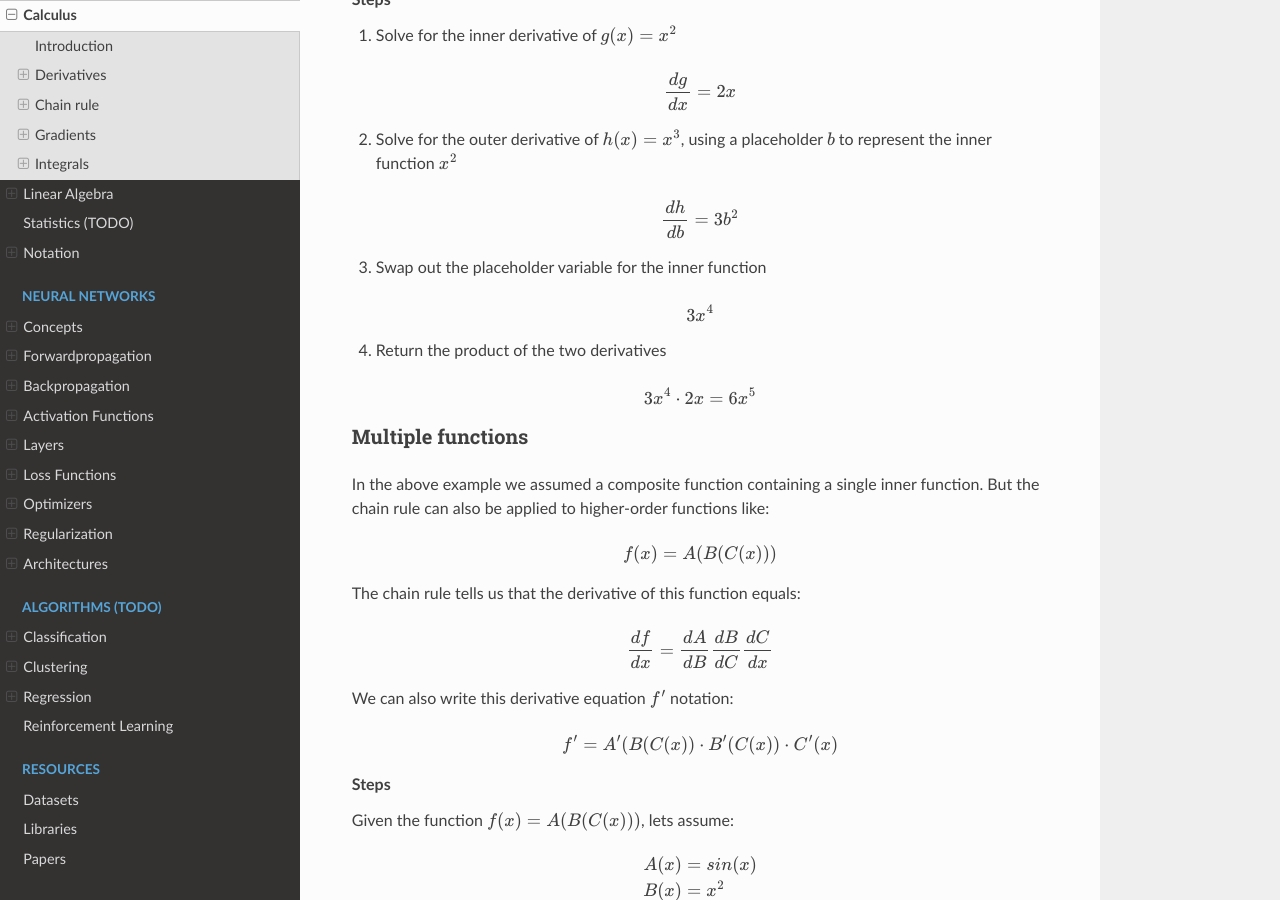
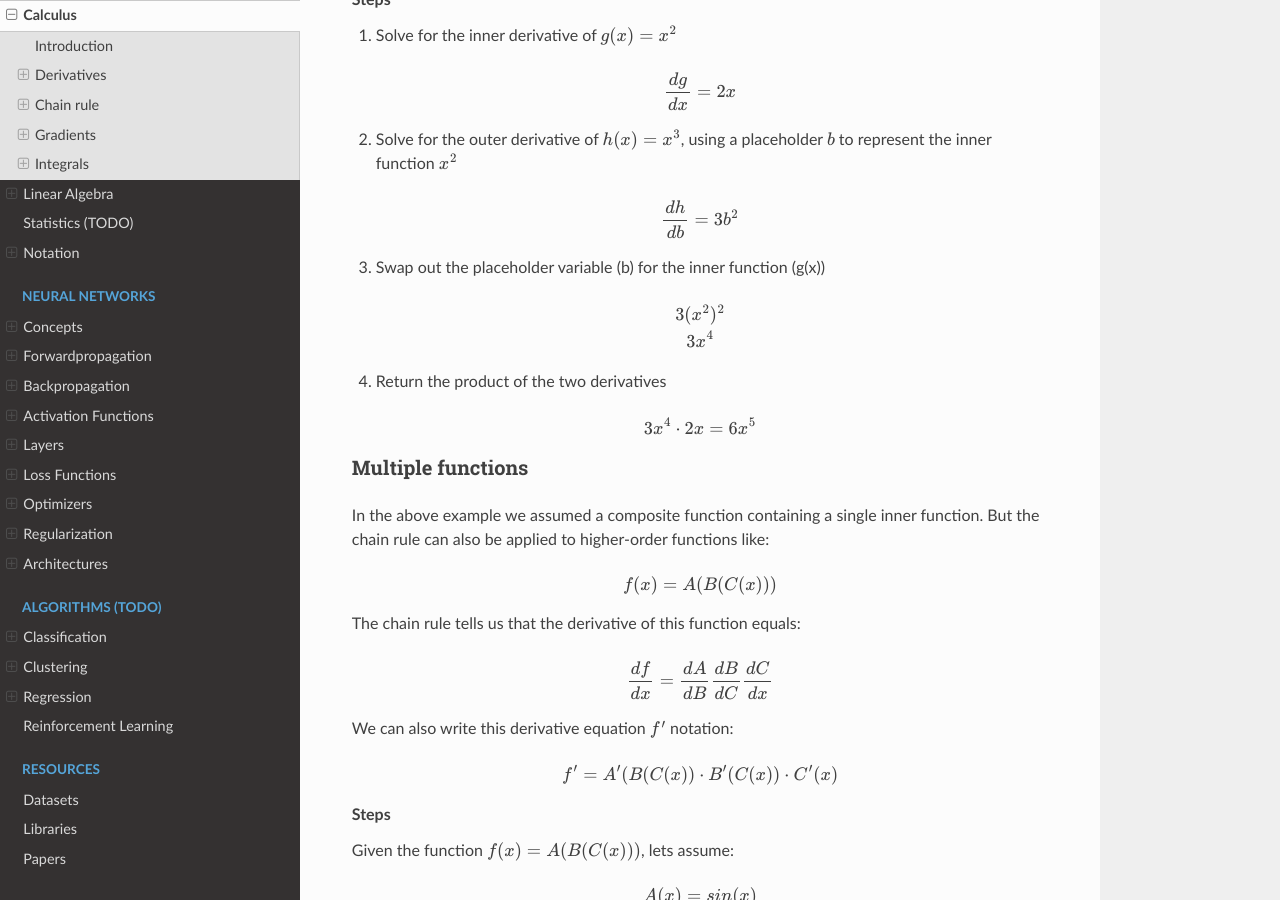
Before and after one commit to bfortuner/ml-glossary, a Sphinx documentation site: the page built from docs/calculus.rst, in a window 1280 px wide and 900 px high, scrolled down 4796 px. Built offline with Sphinx 7.4.7 and the Read the Docs theme 2.0.0, drawn with Linux system fonts in a browser that asks for light colours; pages that are not in the unit, such as notebooks, are missing from menus.

Commit message:
Made small calrifications to calculus section

```diff
--- a/docs/calculus.rst
+++ b/docs/calculus.rst
@@ -205,11 +205,13 @@ The derivative of :math:`f(x)` would equal:
 
   \frac{dh}{db} = 3b^2
 
-3. Swap out the placeholder variable for the inner function
+3. Swap out the placeholder variable (b) for the inner function (g(x))
 
 .. math::
-
+  \begin{gathered}
+  3(x^2)^2 \\
   3x^4
+  \end{gathered}
 
 4. Return the product of the two derivatives
 
```
